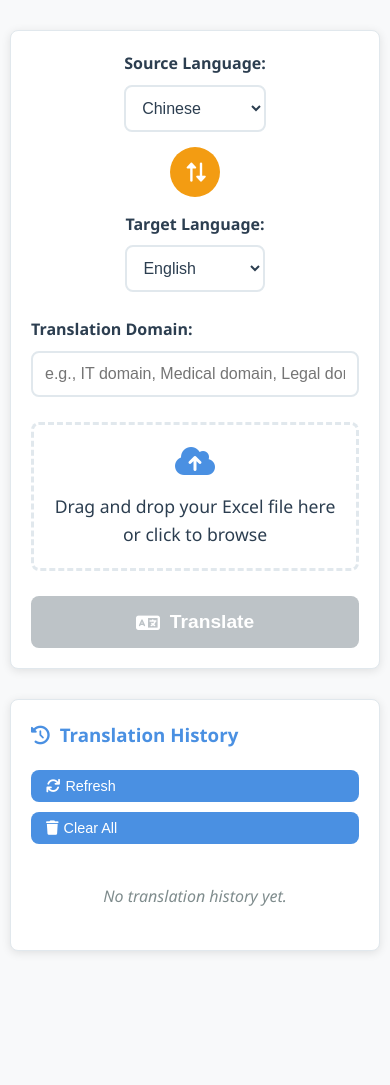
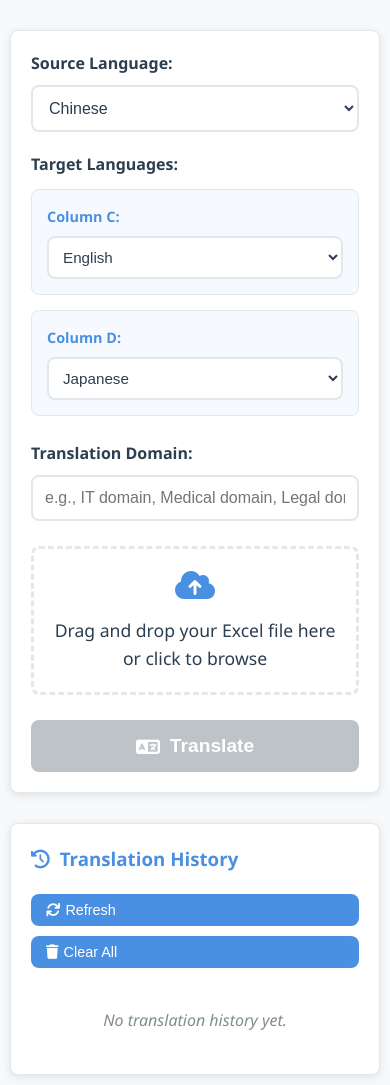
Before and after one commit to stormaker/Excel_translator, a Flask app: page / in a window 390 px wide. Shown: the part 160-1245 px from the top of the page. Before the commit the page ends 1113 px from the top, so only its background shows below. Run offline with Flask 3, Linux system fonts and the light colour scheme; data that the repository does not hold is empty.

Commit message:
two language

```diff
--- a/app.py
+++ b/app.py
@@ -95,7 +95,8 @@ def upload_file():
         # Get form data
         api_key = request.form.get('api_key')
         source_lang = request.form.get('source_lang')
-        target_lang = request.form.get('target_lang')
+        target_lang_1 = request.form.get('target_lang_1')
+        target_lang_2 = request.form.get('target_lang_2')
         domain = request.form.get('domain', '')
         session_id = request.form.get('session_id', str(int(time.time())))
 
@@ -138,45 +139,80 @@ def upload_file():
                     source_column = df.iloc[:, 1]  # Second column (index 1)
 
                 # Initialize OpenAI client
+                # Initialize OpenAI client
                 client = get_openai_client(api_key)
 
-                # Translate texts
-                translated_texts = []
+                # Translate texts for both target languages
+                translated_texts_1 = []
+                translated_texts_2 = []
                 total_rows = len(source_column)
 
                 active_sessions[session_id].append({
                     'type': 'info',
-                    'text': f'Starting translation of {total_rows} rows...',
+                    'text': f'Starting dual-language translation of {total_rows} rows...',
+                    'timestamp': datetime.now().strftime('%H:%M:%S')
+                })
+
+                active_sessions[session_id].append({
+                    'type': 'info',
+                    'text': f'Language 1: {source_lang} → {target_lang_1} (Column C)',
+                    'timestamp': datetime.now().strftime('%H:%M:%S')
+                })
+
+                active_sessions[session_id].append({
+                    'type': 'info',
+                    'text': f'Language 2: {source_lang} → {target_lang_2} (Column D)',
                     'timestamp': datetime.now().strftime('%H:%M:%S')
                 })
 
                 for i, text in enumerate(source_column):
                     if pd.isna(text) or str(text).strip() == '':
-                        translated_texts.append('')
+                        translated_texts_1.append('')
+                        translated_texts_2.append('')
                         active_sessions[session_id].append({
                             'type': 'info',
-                            'text': f'Row {i+1}: Empty cell, skipping...',
+                            'text': f'Row {i+1}: Empty cell, skipping both translations...',
                             'timestamp': datetime.now().strftime('%H:%M:%S')
                         })
                     else:
                         active_sessions[session_id].append({
                             'type': 'info',
-                            'text': f'Row {i+1}/{total_rows}: Translating...',
+                            'text': f'Row {i+1}/{total_rows}: Translating to {target_lang_1}...',
                             'timestamp': datetime.now().strftime('%H:%M:%S')
                         })
 
-                        translated_text = translate_text(client, str(text), source_lang, target_lang, domain, session_id)
-                        translated_texts.append(translated_text)
+                        # First translation
+                        translated_text_1 = translate_text(client, str(text), source_lang, target_lang_1, domain, session_id)
+                        translated_texts_1.append(translated_text_1)
 
-                # Add translations to column C
+                        active_sessions[session_id].append({
+                            'type': 'info',
+                            'text': f'Row {i+1}/{total_rows}: Translating to {target_lang_2}...',
+                            'timestamp': datetime.now().strftime('%H:%M:%S')
+                        })
+
+                        # Second translation
+                        translated_text_2 = translate_text(client, str(text), source_lang, target_lang_2, domain, session_id)
+                        translated_texts_2.append(translated_text_2)
+
+                # Add translations to columns C and D
                 if 'C' in df.columns:
-                    df['C'] = translated_texts
+                    df['C'] = translated_texts_1
                 else:
                     # If column C doesn't exist, create it
                     if len(df.columns) >= 3:
-                        df.iloc[:, 2] = translated_texts
+                        df.iloc[:, 2] = translated_texts_1
                     else:
-                        df['C'] = translated_texts
+                        df['C'] = translated_texts_1
+
+                if 'D' in df.columns:
+                    df['D'] = translated_texts_2
+                else:
+                    # If column D doesn't exist, create it
+                    if len(df.columns) >= 4:
+                        df.iloc[:, 3] = translated_texts_2
+                    else:
+                        df['D'] = translated_texts_2
 
                 # Save translated file
                 output_filename = f"translated_{datetime.now().strftime('%Y%m%d_%H%M%S')}_{filename}"
@@ -184,12 +220,14 @@ def upload_file():
                 df.to_excel(output_filepath, index=False)
 
                 # Add to translation history
+                # Add to translation history
                 history_entry = {
                     'timestamp': datetime.now().strftime('%Y-%m-%d %H:%M:%S'),
                     'original_file': filename,
                     'translated_file': output_filename,
                     'source_lang': source_lang,
-                    'target_lang': target_lang,
+                    'target_lang_1': target_lang_1,
+                    'target_lang_2': target_lang_2,
                     'domain': domain,
                     'rows_translated': total_rows
                 }
@@ -198,7 +236,7 @@ def upload_file():
                 # Clean up original file
                 active_sessions[session_id].append({
                     'type': 'success',
-                    'text': f'Translation completed! {total_rows} rows translated. File: {output_filename}',
+                    'text': f'Dual-language translation completed! {total_rows} rows translated to {target_lang_1} and {target_lang_2}. File: {output_filename}',
                     'timestamp': datetime.now().strftime('%H:%M:%S')
                 })
 
--- a/static/script.js
+++ b/static/script.js
@@ -176,15 +176,6 @@ function clearFile() {
     document.getElementById('file-input').value = '';
 }
 
-function swapLanguages() {
-    const sourceLang = document.getElementById('source-lang');
-    const targetLang = document.getElementById('target-lang');
-
-    const temp = sourceLang.value;
-    sourceLang.value = targetLang.value;
-    targetLang.value = temp;
-}
-
 function openSettings() {
     document.getElementById('settings-modal').style.display = 'block';
 }
@@ -219,7 +210,10 @@ function saveSettings() {
 
     // Apply settings
     document.getElementById('source-lang').value = settings.defaultSource;
-    document.getElementById('target-lang').value = settings.defaultTarget;
+    document.getElementById('target-lang-1').value = settings.defaultTarget;
+    // Set second target language to a different default
+    const secondLang = settings.defaultTarget === 'English' ? 'Japanese' : 'English';
+    document.getElementById('target-lang-2').value = secondLang;
     applyTheme(settings.theme);
 
     closeSettings();
@@ -235,7 +229,11 @@ function loadSettings() {
         document.getElementById('default-source').value = settings.defaultSource || 'Chinese';
         document.getElementById('default-target').value = settings.defaultTarget || 'English';
         document.getElementById('source-lang').value = settings.defaultSource || 'Chinese';
-        document.getElementById('target-lang').value = settings.defaultTarget || 'English';
+        document.getElementById('target-lang-1').value = settings.defaultTarget || 'English';
+
+        // Set second target language to a different default
+        const secondLang = (settings.defaultTarget || 'English') === 'English' ? 'Japanese' : 'English';
+        document.getElementById('target-lang-2').value = secondLang;
 
         // Set theme radio button
         const themeRadio = document.querySelector(`input[name="theme"][value="${settings.theme || 'light'}"]`);
@@ -266,7 +264,8 @@ async function translateFile() {
     }
 
     const sourceLang = document.getElementById('source-lang').value;
-    const targetLang = document.getElementById('target-lang').value;
+    const targetLang1 = document.getElementById('target-lang-1').value;
+    const targetLang2 = document.getElementById('target-lang-2').value;
     const domain = document.getElementById('domain').value;
     const sessionId = Date.now().toString();
 
@@ -279,9 +278,10 @@ async function translateFile() {
     clearProcessingInfo();
 
     // Initialize processing info
-    updateProcessingInfo('🚀 Starting translation process...', 'info');
+    updateProcessingInfo('🚀 Starting dual-language translation process...', 'info');
     updateProcessingInfo(`📁 File: ${selectedFile.name}`, 'info');
-    updateProcessingInfo(`🌐 Translation: ${sourceLang} → ${targetLang}`, 'info');
+    updateProcessingInfo(`🌐 Translation 1: ${sourceLang} → ${targetLang1} (Column C)`, 'info');
+    updateProcessingInfo(`🌐 Translation 2: ${sourceLang} → ${targetLang2} (Column D)`, 'info');
     if (domain) {
         updateProcessingInfo(`🎯 Domain: ${domain}`, 'info');
     }
@@ -291,7 +291,8 @@ async function translateFile() {
     formData.append('file', selectedFile);
     formData.append('api_key', apiKey);
     formData.append('source_lang', sourceLang);
-    formData.append('target_lang', targetLang);
+    formData.append('target_lang_1', targetLang1);
+    formData.append('target_lang_2', targetLang2);
     formData.append('domain', domain);
     formData.append('session_id', sessionId);
 
@@ -374,7 +375,20 @@ function startProgressListener(sessionId) {
                 const lastMessage = messages[messages.length - 1];
                 if (lastMessage.type === 'success') {
                     showNotification('Translation completed successfully!', 'success');
+
+                    // Extract filename from success message
+                    const successText = lastMessage.text;
+                    const fileMatch = successText.match(/File: (.+)$/);
+                    if (fileMatch) {
+                        const filename = fileMatch[1];
+                        showDownloadButton(filename);
+                    }
+
+                    // Load history to show the new translation
+                    setTimeout(() => {
                         loadHistory();
+                    }, 1000);
+
                     clearFile();
                 } else {
                     showNotification('Translation failed', 'error');
@@ -427,6 +441,22 @@ function clearProcessingInfo() {
     document.getElementById('processing-content').innerHTML = '<p>Preparing translation...</p>';
 }
 
+function showDownloadButton(filename) {
+    const processingContent = document.getElementById('processing-content');
+    const downloadElement = document.createElement('div');
+    downloadElement.className = 'processing-message success';
+    downloadElement.innerHTML = `
+        <div class="message-header">✅ Translation Complete - Download Ready</div>
+        <div class="message-content" style="text-align: center; padding: 15px;">
+            <button class="download-btn" onclick="downloadFile('${filename}')" style="font-size: 1.1rem; padding: 12px 25px;">
+                <i class="fas fa-download"></i> Download Translated File
+            </button>
+        </div>
+    `;
+    processingContent.appendChild(downloadElement);
+    processingContent.scrollTop = processingContent.scrollHeight;
+}
+
 async function loadHistory() {
     try {
         const response = await fetch('/history');
@@ -439,7 +469,11 @@ async function loadHistory() {
             return;
         }
 
-        historyList.innerHTML = history.map(item => `
+        historyList.innerHTML = history.map(item => {
+            const translation2 = item.target_lang_2 ?
+                `<br><strong>Translation 2:</strong> ${item.source_lang} → ${item.target_lang_2} (Column D)` : '';
+
+            return `
                 <div class="history-item">
                     <div class="history-item-header">
                         <span class="history-item-time">${item.timestamp}</span>
@@ -449,12 +483,13 @@ async function loadHistory() {
                     </div>
                     <div class="history-item-details">
                         <strong>File:</strong> ${item.original_file}<br>
-                    <strong>Translation:</strong> ${item.source_lang} → ${item.target_lang}<br>
+                        <strong>Translation:</strong> ${item.source_lang} → ${item.target_lang_1 || item.target_lang} (Column C)${translation2}<br>
                         <strong>Domain:</strong> ${item.domain || 'General'}<br>
                         <strong>Rows:</strong> ${item.rows_translated}
                     </div>
                 </div>
-        `).join('');
+            `;
+        }).join('');
     } catch (error) {
         console.error('Failed to load history:', error);
     }
--- a/static/style.css
+++ b/static/style.css
@@ -89,14 +89,11 @@ main {
 }
 
 .language-selector {
-    display: flex;
-    align-items: center;
-    gap: 20px;
     margin-bottom: 25px;
 }
 
 .lang-group {
-    flex: 1;
+    margin-bottom: 20px;
 }
 
 .lang-group label {
@@ -123,22 +120,48 @@ main {
     box-shadow: 0 0 0 3px rgba(74, 144, 226, 0.1);
 }
 
-.swap-btn {
-    background: var(--secondary-color);
-    color: white;
-    border: none;
-    width: 50px;
-    height: 50px;
-    border-radius: 50%;
-    cursor: pointer;
-    font-size: 1.2rem;
-    transition: all 0.3s ease;
-    margin-top: 25px;
+.target-languages label {
+    display: block;
+    margin-bottom: 12px;
+    font-weight: 600;
+    color: var(--text-color);
 }
 
-.swap-btn:hover {
-    background: #e67e22;
-    transform: rotate(180deg);
+.target-lang-buttons {
+    display: grid;
+    grid-template-columns: 1fr 1fr;
+    gap: 20px;
+}
+
+.target-lang-group {
+    background: rgba(74, 144, 226, 0.05);
+    padding: 15px;
+    border-radius: var(--border-radius);
+    border: 1px solid var(--border-color);
+}
+
+.target-lang-group label {
+    font-size: 0.9rem;
+    font-weight: 600;
+    color: var(--primary-color);
+    margin-bottom: 8px;
+}
+
+.target-lang-group select {
+    width: 100%;
+    padding: 10px;
+    border: 2px solid var(--border-color);
+    border-radius: var(--border-radius);
+    background: var(--card-bg);
+    color: var(--text-color);
+    font-size: 0.95rem;
+    transition: all 0.3s ease;
+}
+
+.target-lang-group select:focus {
+    outline: none;
+    border-color: var(--primary-color);
+    box-shadow: 0 0 0 3px rgba(74, 144, 226, 0.1);
 }
 
 .domain-input {
@@ -796,18 +819,9 @@ main {
 
 /* Responsive Design */
 @media (max-width: 768px) {
-    .language-selector {
-        flex-direction: column;
+    .target-lang-buttons {
+        grid-template-columns: 1fr;
         gap: 15px;
-    }
-
-    .swap-btn {
-        margin-top: 0;
-        transform: rotate(90deg);
-    }
-
-    .swap-btn:hover {
-        transform: rotate(270deg);
     }
 
     header {
--- a/templates/index.html
+++ b/templates/index.html
@@ -33,13 +33,13 @@
                         </select>
                     </div>
 
-                    <button class="swap-btn" onclick="swapLanguages()">
-                        <i class="fas fa-exchange-alt"></i>
-                    </button>
 
-                    <div class="lang-group">
-                        <label for="target-lang">Target Language:</label>
-                        <select id="target-lang">
+                    <div class="target-languages">
+                        <label>Target Languages:</label>
+                        <div class="target-lang-buttons">
+                            <div class="target-lang-group">
+                                <label for="target-lang-1">Column C:</label>
+                                <select id="target-lang-1">
                                     <option value="English">English</option>
                                     <option value="Chinese">Chinese</option>
                                     <option value="Japanese">Japanese</option>
@@ -49,6 +49,21 @@
                                     <option value="Spanish">Spanish</option>
                                     <option value="Russian">Russian</option>
                                 </select>
+                            </div>
+                            <div class="target-lang-group">
+                                <label for="target-lang-2">Column D:</label>
+                                <select id="target-lang-2">
+                                    <option value="Japanese">Japanese</option>
+                                    <option value="English">English</option>
+                                    <option value="Chinese">Chinese</option>
+                                    <option value="Korean">Korean</option>
+                                    <option value="French">French</option>
+                                    <option value="German">German</option>
+                                    <option value="Spanish">Spanish</option>
+                                    <option value="Russian">Russian</option>
+                                </select>
+                            </div>
+                        </div>
                     </div>
                 </div>
 
```
Also changed, not shown: .codebuddy/sandbox/qr_code.png (added), .codebuddy/sandbox/sandbox.json (added), .codebuddy/sandbox/sandbox_setting.json (added), README.md, 1 other file. Lines whose indentation alone changed are shown as unchanged.
